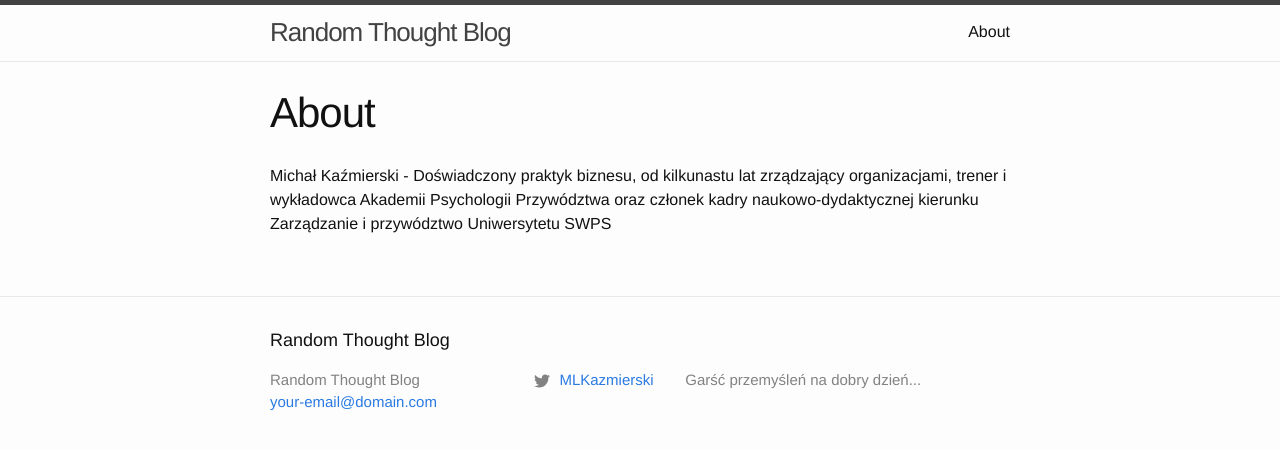
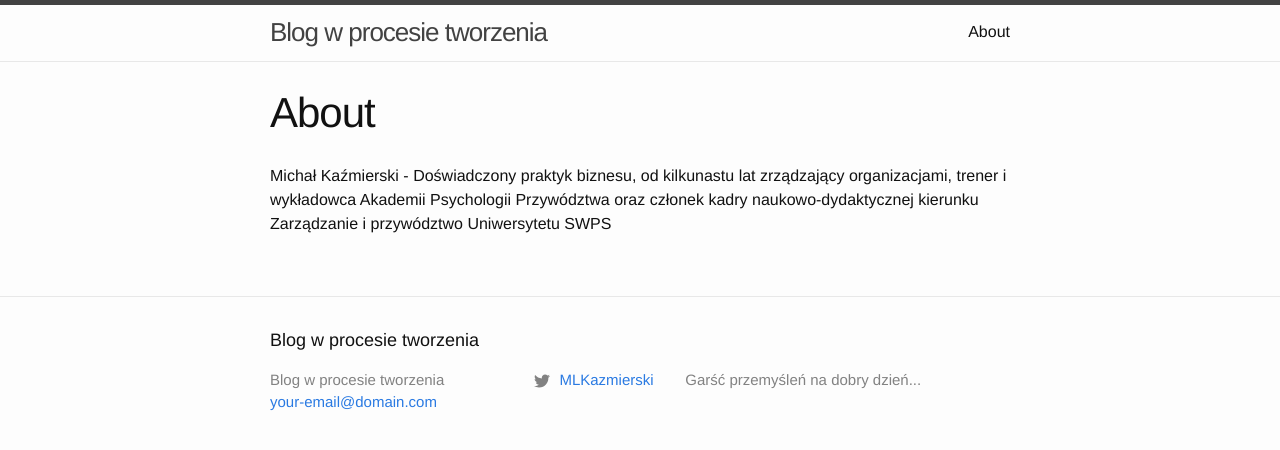
Before and after one commit to kazmiermik/kazmiermik.github.io, a Jekyll site: the page built from about.md, in a window 1280 px wide. Shown: the top 450 px of the page. Built offline with Jekyll 4.4.1, drawn with Linux system fonts in a browser that asks for light colours; nearby versions of some CDN libraries.

Commit message:
Update _config.yml

```diff
--- a/_config.yml
+++ b/_config.yml
@@ -13,7 +13,7 @@
 # you will see them accessed via {{ site.title }}, {{ site.email }}, and so on.
 # You can create any custom variable you would like, and they will be accessible
 # in the templates via {{ site.myvariable }}.
-title: Random Thought Blog
+title: Blog w procesie tworzenia
 email: your-email@domain.com
 description: > # this means to ignore newlines until "baseurl:"
     Garść przemyśleń na dobry dzień...
```
